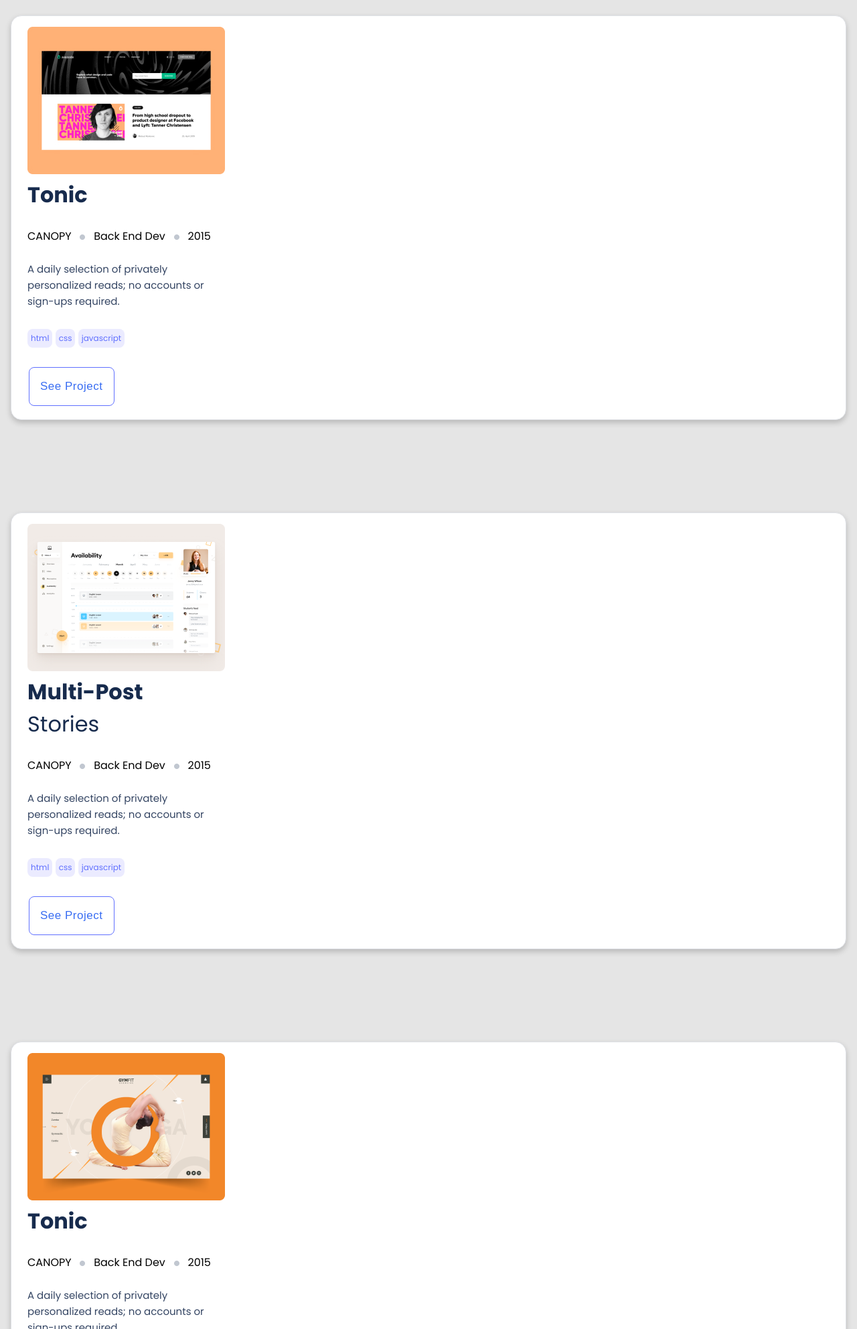
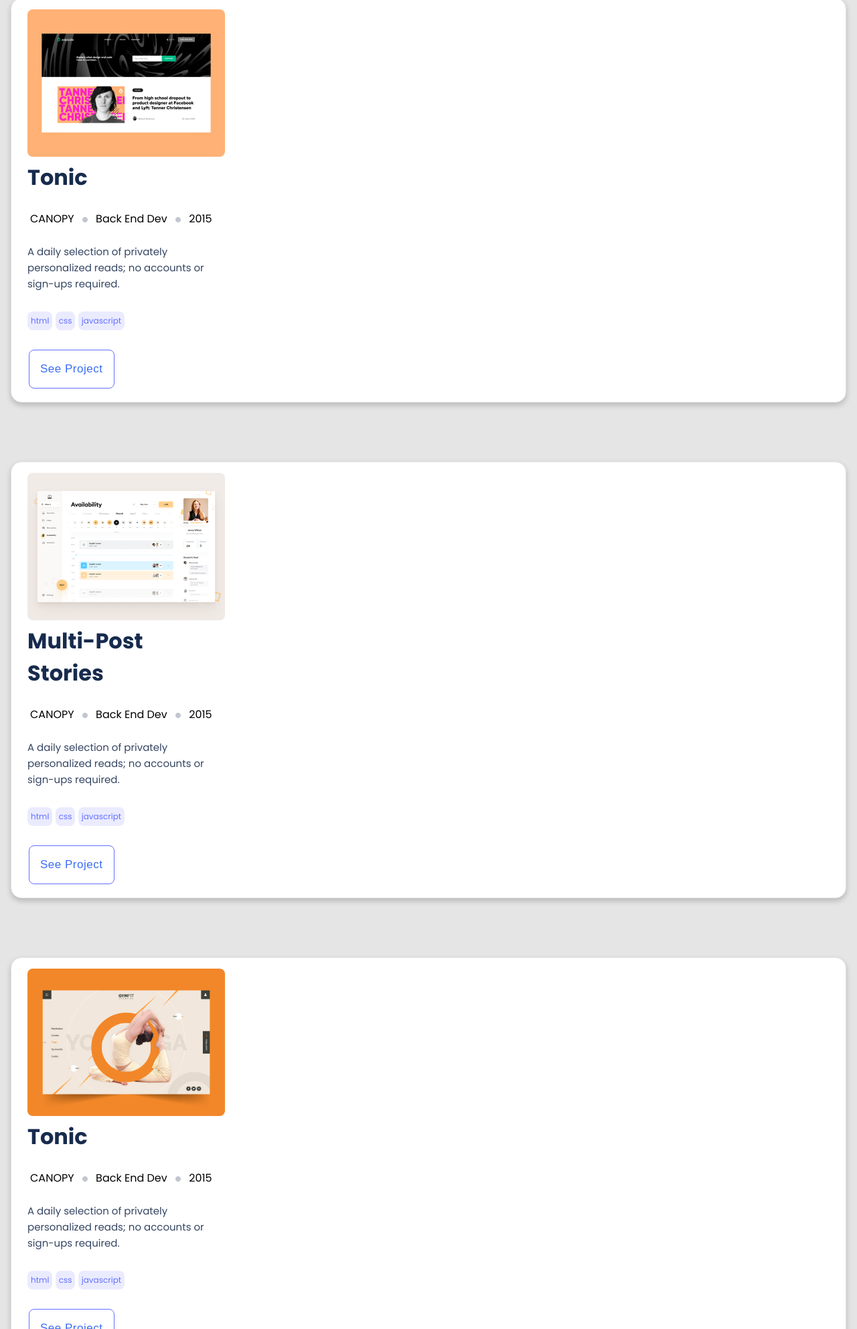
Before and after one commit to Amanulla/Portfolio, a website: page index.html in a window 1280 px wide. Shown: the part 816-2800 px from the top of the page at 67% size. Drawn offline with Linux system fonts and the light colour scheme.

Commit message:
Done few changes to index and css files

```diff
--- a/index.html
+++ b/index.html
@@ -48,22 +48,16 @@
       </ul>
     </section>
   </div>
-  <div class="spacebetween"></div>
   <!-- This is work section -->
   <div class="grid-container">
     <section class="workbackround">
-      <div class="column">
-        <div class="row">
+      <div class="grid-item">
           <div class="card">
             <div class="workimage">
               <img src="images/Snapshoot-portfolio.jpg" alt="1st work immage">
               <h2 class="tonic">Tonic</h2> <br>
               <p>
-                <span>CANOPY </span><span>&nbsp;&nbsp;<img src="images/Counter.png"
-                    alt="counter"></span>&nbsp;&nbsp;<span> Back End Dev <span>&nbsp;&nbsp;<img src="images/Counter.png"
-                      alt="counter">&nbsp;&nbsp;</span>
-                  <span> 2015</span>
-                </span>
+                <span class="inrow">CANOPY </span><span class="inrow"><img src="images/Counter.png" alt="counter"></span><span class="inrow"> Back End Dev </span><span class="inrow"><img src="images/Counter.png" alt="counter"></span><span class="inrow"> 2015</span>
               </p><br>
               <p class="innerpara">A daily selection of privately personalized reads; no accounts or sign-ups required.
               </p><br>
@@ -75,20 +69,13 @@
               <button  type="button" class="button button4">See Project</button>
             </div>
           </div>
-        </div>
-        <div class="spacebetween"></div>
-        <div class="row">
           <div class="card">
             <div class="workimage">
               <img src="images/Snapshoot1.png" alt="2nd work immage">
               <h2 class="tonic">Multi-Post</h2>
-              <p class="tonic"> Stories</p> <br>
+              <h2 class="tonic"> Stories</h2> <br>
               <p>
-                <span>CANOPY </span><span>&nbsp;&nbsp;<img src="images/Counter.png"
-                    alt="counter"></span>&nbsp;&nbsp;<span> Back End Dev <span>&nbsp;&nbsp;<img src="images/Counter.png"
-                      alt="counter">&nbsp;&nbsp;</span>
-                  <span> 2015</span>
-                </span>
+                <span class="inrow">CANOPY </span><span class="inrow"><img src="images/Counter.png" alt="counter"></span><span class="inrow"> Back End Dev </span><span class="inrow"><img src="images/Counter.png" alt="counter"></span><span class="inrow"> 2015</span>
               </p><br>
               <p class="innerpara">A daily selection of privately personalized reads; no accounts or sign-ups required.
               </p><br>
@@ -100,20 +87,13 @@
               <button type="button" class="button button4">See Project</button>
             </div>
           </div>
-        </div>
-        <div class="spacebetween"></div>
-        <div class="row">
           <div class="card">
             <div class="workimage">
               <img src="images/Snapshoot2.png" alt="4th work immage">
               <h2 class="tonic">Tonic</h2>
-              <!-- <p class="tonic"> Stories</p>--> <br>
+              <br>
               <p>
-                <span>CANOPY </span><span>&nbsp;&nbsp;<img src="images/Counter.png"
-                    alt="counter"></span>&nbsp;&nbsp;<span> Back End Dev <span>&nbsp;&nbsp;<img src="images/Counter.png"
-                      alt="counter">&nbsp;&nbsp;</span>
-                  <span> 2015</span>
-                </span>
+                <span class="inrow">CANOPY </span><span class="inrow"><img src="images/Counter.png" alt="counter"></span><span class="inrow"> Back End Dev </span><span class="inrow"><img src="images/Counter.png" alt="counter"></span><span class="inrow"> 2015</span>
               </p><br>
               <p class="innerpara">A daily selection of privately personalized reads; no accounts or sign-ups required.
               </p><br>
@@ -125,21 +105,14 @@
               <button type="button" class="button button4">See Project</button>
             </div>
           </div>
-        </div>
-        <div class="spacebetween"></div>
-        <div class="row">
-          <div class="card">
             <div class="card">
               <div class="workimage">
                 <img src="images/Snapshoot3.png" alt="3rd work immage">
                 <h2 class="tonic">Multi-Post</h2>
-                <p class="tonic"> Stories</p> <br>
+                <h2 class="tonic"> Stories</h2> <br>
                 <p>
-                  <span>CANOPY </span><span>&nbsp;&nbsp;<img src="images/Counter.png"
-                      alt="counter"></span>&nbsp;&nbsp;<span> Back End Dev <span>&nbsp;&nbsp;<img
-                        src="images/Counter.png" alt="counter">&nbsp;&nbsp;</span>
-                    <span> 2015</span>
-                  </span>
+                  <span class="inrow">CANOPY </span><span class="inrow"><img src="images/Counter.png" alt="counter"></span><span class="inrow"> Back End Dev </span><span class="inrow"><img src="images/Counter.png" alt="counter"></span>
+                    <span class="inrow"> 2015</span>
                 </p><br>
                 <p class="innerpara">A daily selection of privately personalized reads; no accounts or sign-ups
                   required.</p><br>
@@ -151,12 +124,9 @@
                 <button type="button" class="button button4">See Project</button>
               </div>
             </div>
-          </div>
-        </div>
       </div>
     </section>
   </div>
-  <div class="spacebetween"></div>
   <section class="onscreen back1">
     <p class="bold">About<span><br>Myself</span></p>
     <p class="customise">Hello I’m a software developer! I can help you build a product , feature or website Look
--- a/style.css
+++ b/style.css
@@ -168,6 +168,7 @@ body.active {
 .back1 {
   background-color: #e5e5e5;
   background-image: url(images/Base2.png);
+  background-repeat: no-repeat;
 }
 
 .navbar a {
@@ -181,7 +182,8 @@ body.active {
 
 .spacebetween {
   padding: 57px 0;
-  background-color: #e5e5e5;
+
+  /* background-color: #e5e5e5; */
 }
 
 /* ---------------------------------------------------- work section css ------------------------------------------- */
@@ -189,19 +191,31 @@ body.active {
   background-color: #e5e5e5;
 }
 
-.row {
+.grid-container {
+  display: grid;
+  grid-template-columns: auto;
+
+  /* background-color: #2196F3; */
+
+  /* padding: 10px; */
+  width: 100%;
+
+  /* margin: 10px; */
+  padding: 12px 24px;
+  background: #e5e5e5;
+}
+
+/* .row {
   width: 100%;
   padding: 12px 24px;
-}
+} */
 
-/* Remove extra left and right margins, due to padding */
-.column {
+.grid-item {
   margin: -5px -8px;
   background-color: #e5e5e5;
 }
 
-/* Clear floats after the columns */
-.column::after {
+.grid-item::after {
   content: "";
   display: table;
   clear: both;
@@ -213,6 +227,14 @@ body.active {
   background-color: #fff;
   border: 1px solid #dfe1e6;
   border-radius: 16px;
+  margin: 88px 0;
+}
+
+.inrow {
+  display: inline;
+  justify-content: space-around;
+  text-align: center;
+  margin: 4px;
 }
 
 .workimage {
@@ -268,7 +290,7 @@ body.active {
 }
 
 .button:hover {
-  background-color: #008cba;
+  background-color: #6070ff;
   color: white;
 }
 
```
